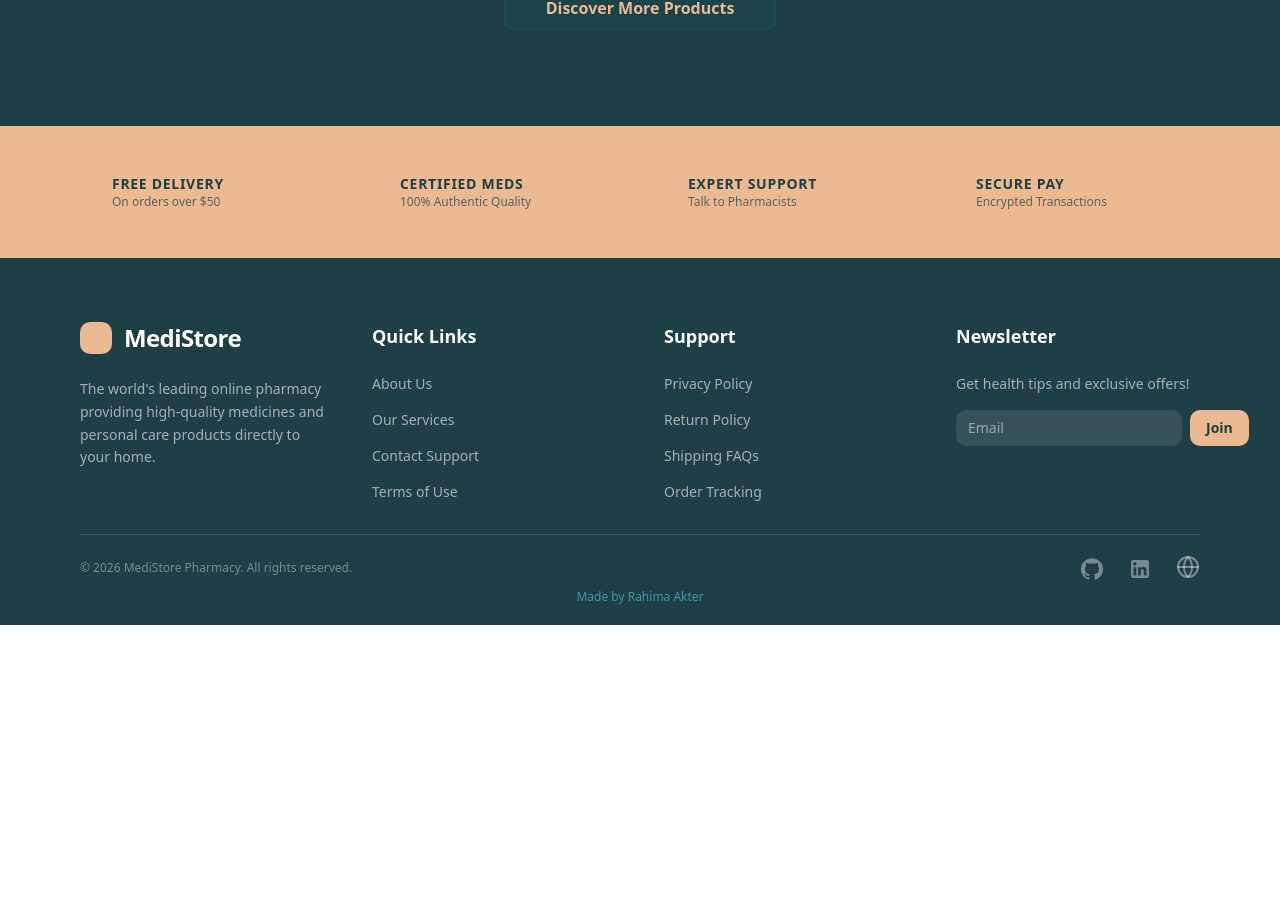
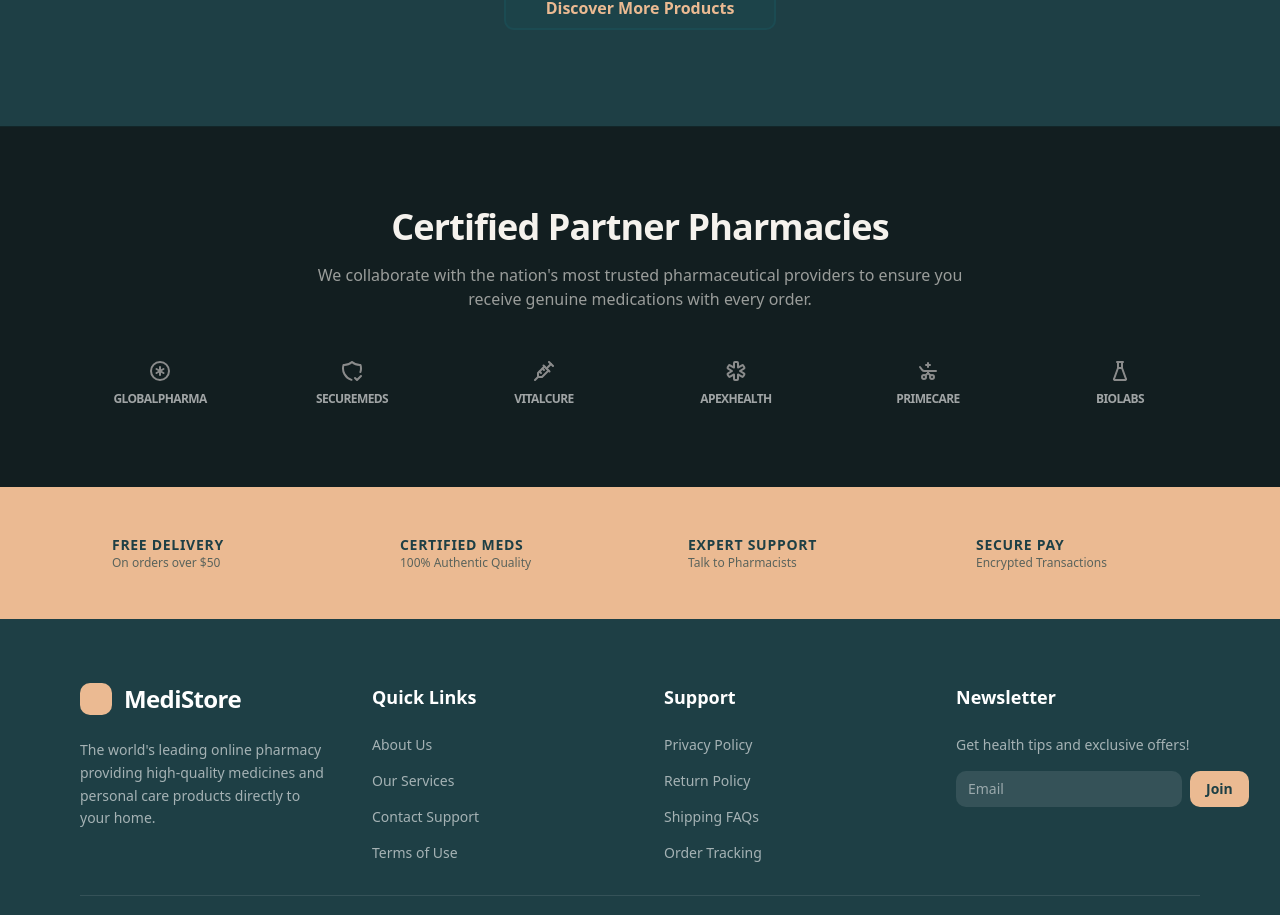
Before and after one commit to Rahima-Akter/online-medical-shop, a Next.js app: page /home in a window 1280 px wide. Shown: the part 1337-2252 px from the top of the page. Before the commit the page ends 1962 px from the top, so only its background shows below. Built offline with nearby package versions, Linux system fonts and the light colour scheme; no server answers; some icons are missing.

Commit message:
added certified partners as new section in home page

```diff
--- a/src/app/(commonLayout)/home/page.tsx
+++ b/src/app/(commonLayout)/home/page.tsx
@@ -2,18 +2,16 @@ export const dynamic = "force-dynamic";
 import CategorySection from "@/components/modules/home/categorySection";
 import FeaturedMedicines from "@/components/modules/home/featuredMedicine";
 import HeroSection from "@/components/modules/home/heroSection";
+import CertifiedPartners from "@/components/modules/home/partners";
 import TrustFeatures from "@/components/modules/home/trustedFeatures";
-import { getSession } from "@/services/user.service";
 
 export default async function Home() {
-  const session = await getSession();
-  // console.log("from page------------------------------------------")
-  // console.log(session);
   return (
     <div className="bg-[#1E3F45]">
       <HeroSection />
       <CategorySection />
       <FeaturedMedicines />
+      <CertifiedPartners />
       <TrustFeatures />
     </div>
   );
--- /dev/null
+++ b/src/components/modules/home/partners.tsx
@@ -0,0 +1,80 @@
+import {
+  IconShieldCheck,
+  IconVaccine,
+  IconMedicalCross,
+  IconEmergencyBed,
+  IconFlask,
+  IconMedicalCrossCircle,
+} from "@tabler/icons-react";
+
+const CertifiedPartners = () => {
+  return (
+    <section className="bg-[#121e20] py-20 border-t border-[#146976]/10">
+      <div className="max-w-360 mx-auto px-4 md:px-10 lg:px-20">
+        {/* Header */}
+        <div className="text-center mb-12">
+          <h2 className="text-[#F5F2ED] text-3xl md:text-4xl font-black tracking-tight mb-4 font-display">
+            Certified Partner Pharmacies
+          </h2>
+
+          <p className="text-[#F5F2ED]/60 max-w-2xl mx-auto font-medium">
+            We collaborate with the nation&apos;s most trusted pharmaceutical providers to ensure you receive genuine medications with every order.
+          </p>
+        </div>
+
+        {/* Grid */}
+        <div className="grid grid-cols-2 md:grid-cols-4 lg:grid-cols-6 gap-8 items-center">
+          {/* GlobalPharma */}
+          <div className="flex flex-col items-center gap-2 grayscale hover:grayscale-0 transition-all opacity-90 hover:opacity-100 cursor-pointer">
+            <IconMedicalCrossCircle className="text-5xl text-[#51a9b7]" />
+            <span className="text-xs font-bold uppercase tracking-tighter text-[#F5F2ED]/70">
+              GlobalPharma
+            </span>
+          </div>
+
+          {/* SecureMeds */}
+          <div className="flex flex-col items-center gap-2 grayscale hover:grayscale-0 transition-all opacity-90 hover:opacity-100 cursor-pointer">
+            <IconShieldCheck className="text-5xl text-[#51a9b7]" />
+            <span className="text-xs font-bold uppercase tracking-tighter text-[#F5F2ED]/70">
+              SecureMeds
+            </span>
+          </div>
+
+          {/* VitalCure */}
+          <div className="flex flex-col items-center gap-2 grayscale hover:grayscale-0 transition-all opacity-90 hover:opacity-100 cursor-pointer">
+            <IconVaccine className="text-5xl text-[#51a9b7]" />
+            <span className="text-xs font-bold uppercase tracking-tighter text-[#F5F2ED]/70">
+              VitalCure
+            </span>
+          </div>
+
+          {/* ApexHealth */}
+          <div className="flex flex-col items-center gap-2 grayscale hover:grayscale-0 transition-all opacity-90 hover:opacity-100 cursor-pointer">
+            <IconMedicalCross className="text-5xl text-[#51a9b7]" />
+            <span className="text-xs font-bold uppercase tracking-tighter text-[#F5F2ED]/70">
+              ApexHealth
+            </span>
+          </div>
+
+          {/* PrimeCare */}
+          <div className="flex flex-col items-center gap-2 grayscale hover:grayscale-0 transition-all opacity-90 hover:opacity-100 cursor-pointer">
+            <IconEmergencyBed className="text-5xl text-[#51a9b7]" />
+            <span className="text-xs font-bold uppercase tracking-tighter text-[#F5F2ED]/70">
+              PrimeCare
+            </span>
+          </div>
+
+          {/* BioLabs */}
+          <div className="flex flex-col items-center gap-2 grayscale hover:grayscale-0 transition-all opacity-90 hover:opacity-100 cursor-pointer">
+            <IconFlask className="text-5xl text-[#51a9b7]" />
+            <span className="text-xs font-bold uppercase tracking-tighter text-[#F5F2ED]/70">
+              BioLabs
+            </span>
+          </div>
+        </div>
+      </div>
+    </section>
+  );
+};
+
+export default CertifiedPartners;
```
